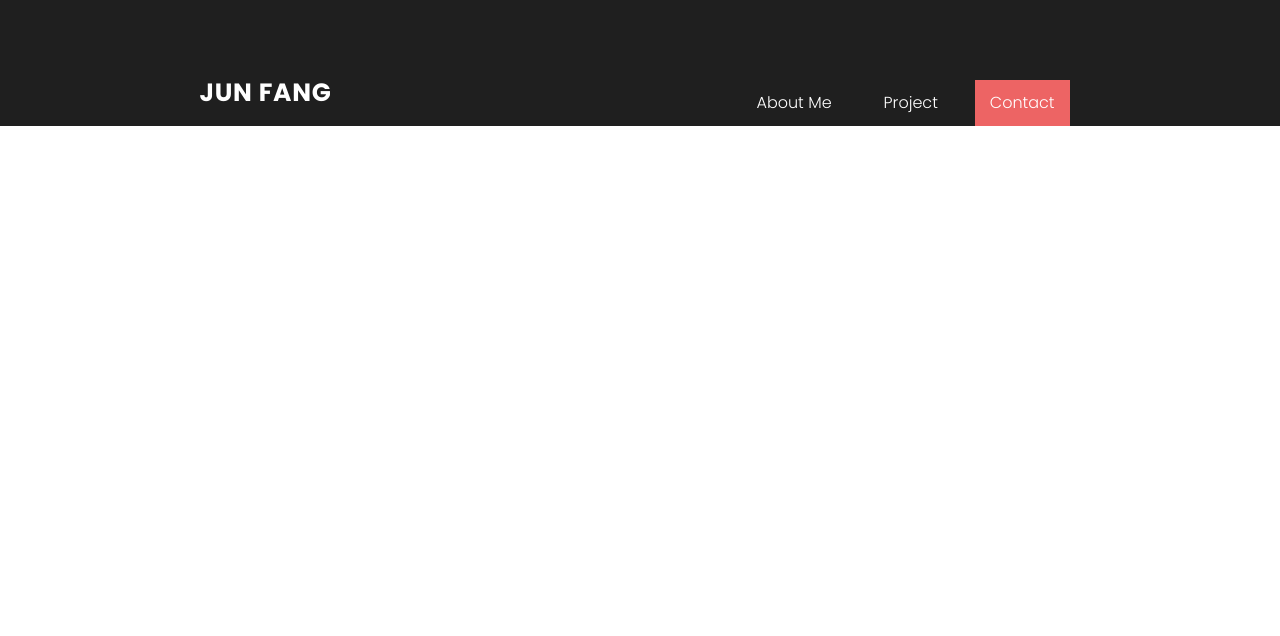
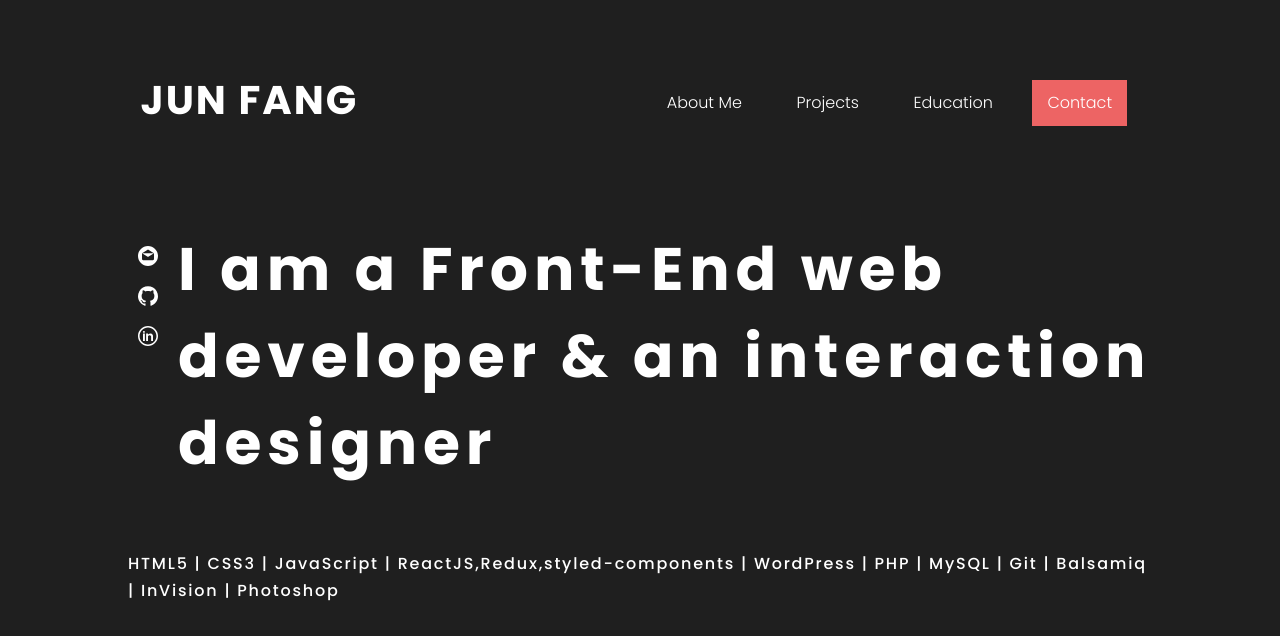
Before and after one commit to frank920120/react-portfolio, a React (Create React App) app in the folder react-portfolio/: page / in a window 1280 px wide. Shown: the top 636 px of the page. Built offline with nearby package versions, Linux system fonts and the light colour scheme.

Commit message:
animation for the banner and header

```diff
--- a/react-portfolio/src/common/banner/index.js
+++ b/react-portfolio/src/common/banner/index.js
@@ -1,12 +1,71 @@
 import React, { Component,Fragment } from 'react';
-
+import {BannerWrapper,BannerSection,BannerHead,BannerText,SocialMedia,SocialMediaCover,SocialMediaIcon} from './style';
+import EmailIcon from '../../statics/email.svg';
+import GitIcon from '../../statics/github-logo.svg';
+import Linkin from '../../statics/linkin.svg';
 class HomeBanner  extends Component{
 
+constructor(props){
+super(props);
+this.state={
+url:{link:['www.google.ca','www.amazon.com','www.facebook.com'],
+socialicon:[EmailIcon,GitIcon,Linkin]},
+scroll :false,
+load:false
+}
+
+}
+
+componentDidMount() {
+    window.addEventListener('scroll', ()=>{
+
+            var scrollTop = document.body.scrollTop || document.documentElement.scrollTop;
+        this.setState({
+
+             scroll : (scrollTop>80)
+
+        })
+    });
+
+    window.addEventListener('load', ()=>{
+
+        this.setState({
+
+            load:true
+
+        })
+
+
+    });
+
+  }
     render(){
+
 
         return(
 
-            <div></div>
+            <BannerWrapper fix={this.state.scroll}>
+                <BannerSection load={this.state.load}>
+                    <BannerHead>
+                         I am a Front-End web developer & an interaction designer
+                         <SocialMediaCover>
+                   {
+                       this.state.url.link.map((item,index)=>{
+                            return (
+                                <SocialMedia href={item}>
+                                    <SocialMediaIcon src={this.state.url.socialicon[index]}></SocialMediaIcon>
+                                </SocialMedia>
+                            )
+                       })
+
+                   }
+                </SocialMediaCover>
+
+                    </BannerHead>
+                    <BannerText>HTML5 | CSS3 | JavaScript | ReactJS,Redux,styled-components | WordPress | PHP | MySQL | Git | Balsamiq | InVision | Photoshop</BannerText>
+                </BannerSection>
+
+            </BannerWrapper>
 
 
         )
--- a/react-portfolio/src/common/banner/style.js
+++ b/react-portfolio/src/common/banner/style.js
@@ -1,2 +1,76 @@
 import styled from 'styled-components';
 import '../../style';
+
+
+export const BannerWrapper = styled.div`
+    background:#1f1f1f;
+    width:100%;
+    height:800px;
+    font-family:'Poppins','Helvetica',sans-serif;
+    position:relative;
+    padding-top:${props=>props.fix?'150px':'0px'};
+`
+
+export const BannerSection =styled.section`
+width:80%;
+margin:0 auto;
+text-align:left;
+transform:${props=>props.load?'translateX(0px)':'translateX(-250px)'};
+opacity:${props=>props.load?'1':'0'};
+transition:1.5s ease-in-out;
+`
+
+export const BannerHead = styled.h1`
+    color: #fff;
+    font-size: 60px;
+    line-height: 87px;
+    letter-spacing: 5.83px;
+    font-weight: 700;
+    margin-bottom: 75px;
+    padding: 0;
+    margin:0;
+    padding-bottom:50px;
+    position:relative;
+    padding-left:50px;
+`
+
+export const BannerText = styled.h2`
+
+    color: #fff;
+    font-size: 16px;
+    line-height: 27px;
+    letter-spacing: 1.78px;
+    font-weight: 400;
+    padding: 0;
+
+
+`
+export const SocialMediaCover = styled.div`
+
+position:absolute;
+width:20px;
+height:100px;
+display:flex;
+flex-direction:column;
+justify-content:space-between;
+left:10px;
+top:20px;
+
+`
+
+export const SocialMedia = styled.a`
+display:block;
+&:hover{
+    opacity:0.8;
+}
+
+
+`
+
+export const SocialMediaIcon = styled.img`
+display:block;
+width:20px;
+height:20px;
+
+
+`
--- a/react-portfolio/src/common/header/index.js
+++ b/react-portfolio/src/common/header/index.js
@@ -2,17 +2,40 @@ import React, { Component,Fragment } from 'react';
 import {HeaderWrapper,HomeNav,NavIcon,MenuWrapper,MenuItem} from './style';
 
 class Header extends Component{
+constructor(props){
+super(props);
+this.state = {
+
+    scroll : false
+}
+
+}
+    componentDidMount() {
+        window.addEventListener('scroll', ()=>{
+
+                var scrollTop = document.body.scrollTop || document.documentElement.scrollTop;
+            this.setState({
+
+                 scroll : (scrollTop>80)
+
+            })
+        });
+
+
+
+      }
         render(){
             return (
             <Fragment>
                <HeaderWrapper>
                 </HeaderWrapper>
 
-                    <HomeNav>
-                        <NavIcon>JUN FANG</NavIcon>
+                    <HomeNav fix={this.state.scroll}>
+                        <NavIcon fix={this.state.scroll}>JUN FANG</NavIcon>
                         <MenuWrapper>
                             <MenuItem>About Me</MenuItem>
-                            <MenuItem>Project</MenuItem>
+                            <MenuItem>Projects</MenuItem>
+                            <MenuItem>Education</MenuItem>
                             <MenuItem className='Highlight'>Contact</MenuItem>
                         </MenuWrapper>
                     </HomeNav>
--- a/react-portfolio/src/common/header/style.js
+++ b/react-portfolio/src/common/header/style.js
@@ -5,10 +5,10 @@ import '../../style';
 export const HeaderWrapper = styled.div`
 
 background:#1f1f1f;
-width:100%;
 height:80px;
 padding:0;
 margin:0;
+display:${props=>props.fix?'none':'block'};
 
 
 
@@ -22,6 +22,11 @@ width:100%;
 margin:0 auto;
 display:flex;
 justify-content:space-around;
+padding-bottom:${props=>props.fix?'0px':'100px'};
+position:${props=>props.fix?'fixed':'relative'};
+top:0;
+z-index:9999;
+opacity:${props=>props.fix?'0.9':'1.0'};
 
 `
 
@@ -30,16 +35,17 @@ export const NavIcon = styled.a.attrs({
 
 })`
     color: #fff;
-    font-size: 25px;
+    font-size: ${props=>props.fix?'50px':'40px'};
     font-weight: 700;
-    letter-spacing: .75px;
+    letter-spacing: 2px;
     padding:0;
     margin:0;
     text-decoration:none;
+    transition:.5s ease all;
 
 `
 export const MenuWrapper = styled.div`
-width:350px;
+width:500px;
 display:flex;
 justify-content:space-around;
 
@@ -51,6 +57,7 @@ export const MenuItem = styled.a.attrs({
     href :'/'
 })`
     text-decoration:none;
+    display:block;
     color:white;
     font-weight:100;
    padding:15px;
--- a/react-portfolio/src/style.js
+++ b/react-portfolio/src/style.js
@@ -9,7 +9,8 @@ footer, header, hgroup, menu, nav, section {
 body {
 	line-height: 1;
     box-sizing:border-box;
-    margin:0;
+	margin:0;
+	position:relative;
 }
 ol, ul {
 	list-style: none;
```
Also changed, not shown: react-portfolio/src/statics/linkin.svg (renamed from react-portfolio/src/statics/social-linkedin-circular-button.svg).
